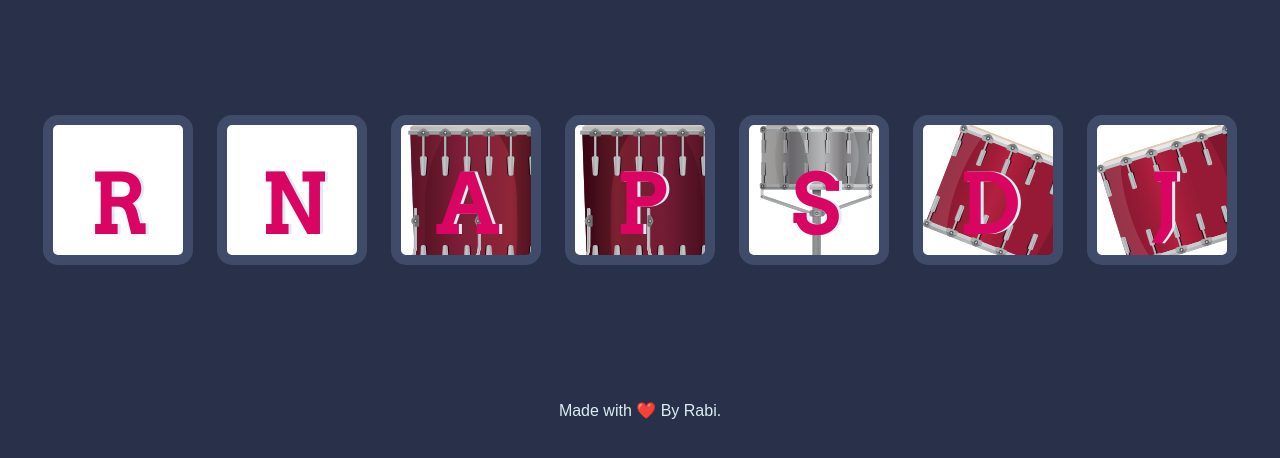
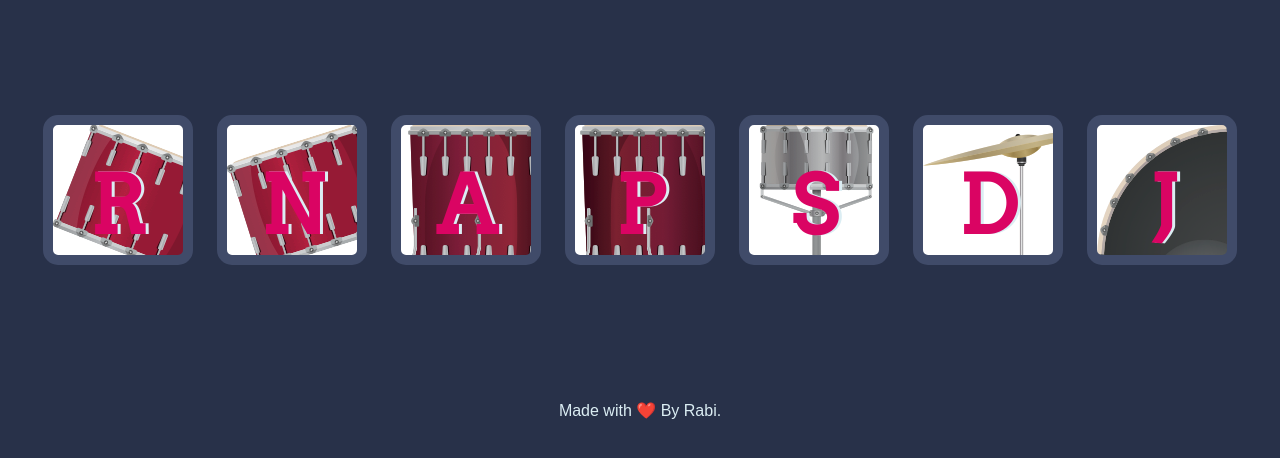
Before and after one commit to R1nkusahu/DRUMKIT, a plain HTML site: page index.html in a window 1280 px wide. Shown: the part 174-632 px from the top of the page. Drawn offline with Linux system fonts and the light colour scheme.

Commit message:
Update styles.css

```diff
--- a/styles.css
+++ b/styles.css
@@ -16,11 +16,11 @@ footer {
   font-family: sans-serif;
 }
 
-.d {
+.r {
   background-image: url("tom1.png");
 }
 
-.j {
+.n {
   background-image: url("tom2.png");
 }
 
@@ -36,11 +36,11 @@ footer {
   background-image: url("snare.png");
 }
 
-.l {
+.d{
   background-image: url("crash.png");
 }
 
-.m {
+.j {
   background-image: url("kick.png");
 }
 
```
